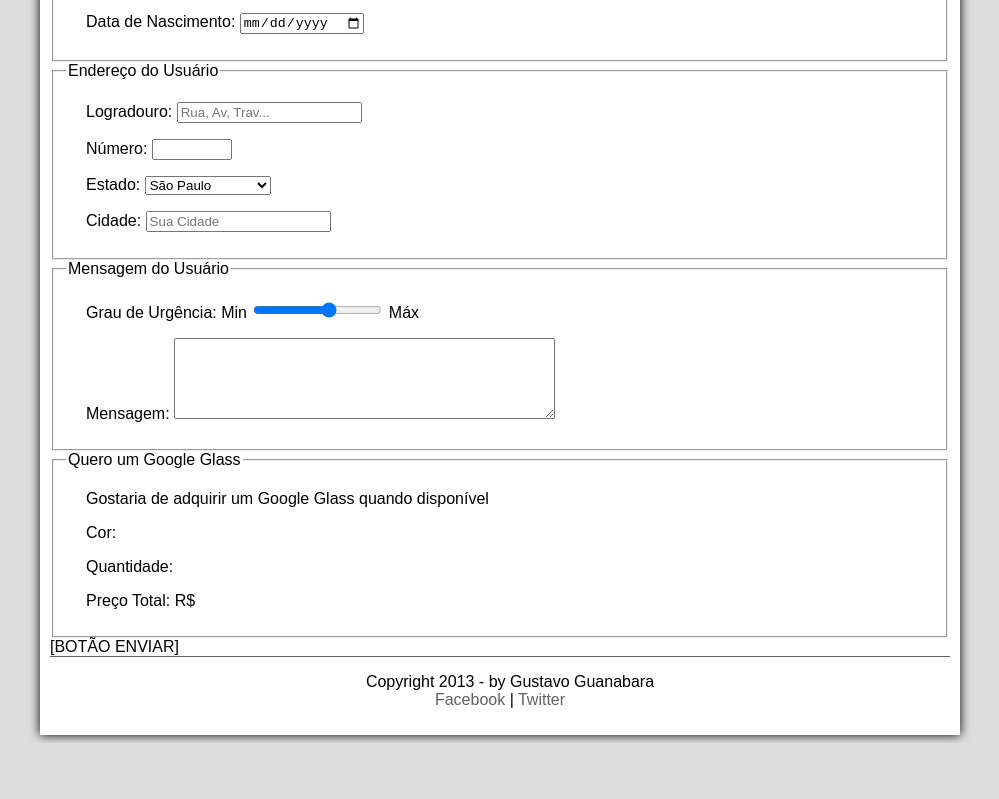
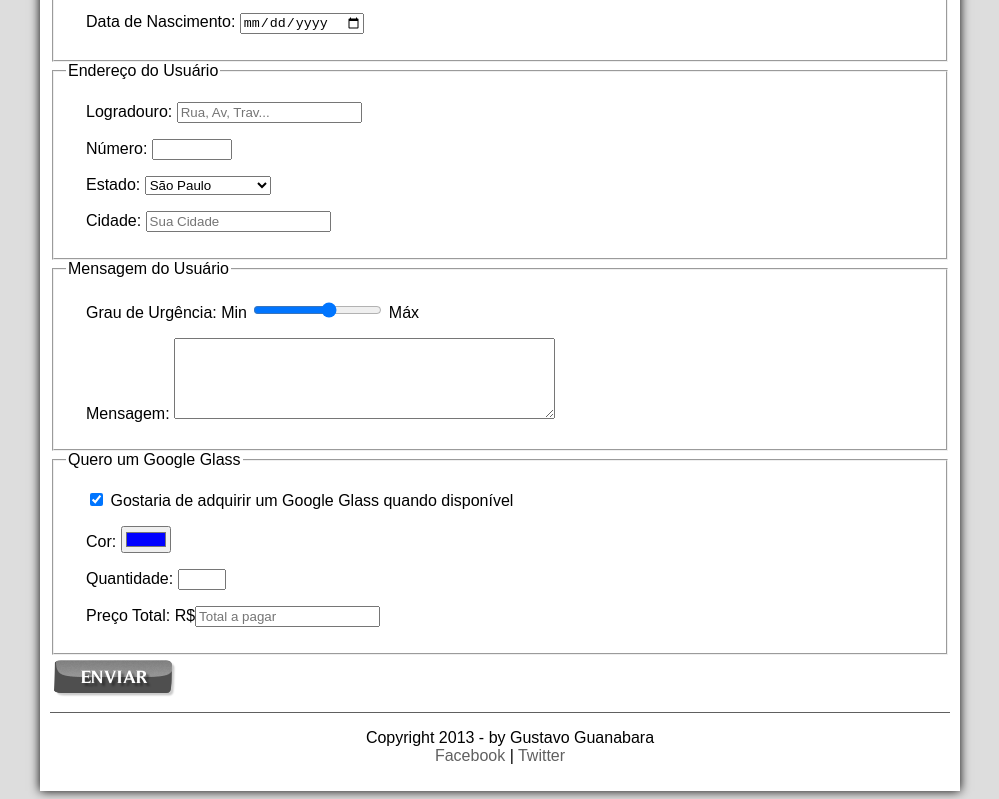
Before and after one commit to Nilcelso/google-glass, a plain HTML site: page fale-conosco.html in a window 1280 px wide. Shown: the part 557-1356 px from the top of the page, without its empty margins (140-1139 px from the left). Before the commit the page ends 1300 px from the top, so only its background shows below. Drawn offline with Linux system fonts and the light colour scheme; a web font is replaced by a local one.

Commit message:
Update fale-conosco.html

```diff
--- a/fale-conosco.html
+++ b/fale-conosco.html
@@ -8,6 +8,13 @@
 </head>
 
 <script language="javascript" src="_javascript/funcoes.js"> </script>
+<script>
+	function calc_total() {
+		var qtd = parseInt(document.getElementById('cQtd').value);
+		tot = qtd * 1500;
+		document.getElementById('cTot').value = tot;
+	}
+</script>
 
 <body>
 <div id="interface">
@@ -47,7 +54,7 @@
 </section>
 
 
-<form method="post" id="fContato" action="mailto:contato@cursoemvideo.com">
+<form method="post" id="fContato" action="mailto:contato@cursoemvideo.com" oninput="calc_total();">
 	<fieldset id="usuario">
 		<legend> Identificação do Usuário </legend>
 			<p> <label for="cNome"> Nome: </label> <input type="text" name="tNome" id="cNome" size="20" maxlength="40" placeholder="Nome Completo"/> </p>
@@ -94,14 +101,14 @@
 
 	<fieldset>
 		<legend id="pedido"> Quero um Google Glass </legend>
-			<p> <label for="cPed"> Gostaria de adquirir um Google Glass quando disponível </label> </p>
-			<p> <label for="cCor"> Cor: </label> </p>
-			<p> <label for="cQtd"> Quantidade: </label> </p>
-			<p> <label for="cTot"> Preço Total: R$ </label> </p>
+			<p> <input type="checkbox" name="tPed" id="cPed" checked/> <label for="cPed"> Gostaria de adquirir um Google Glass quando disponível </label> </p>
+			<p> <label for="cCor"> Cor: <input type="color" id="cCor" value="#0000FF"/></label> </p>
+			<p> <label for="cQtd"> Quantidade: <input type="number" name="tQtd" id="cQtd" min="0" max="5" /> </label> </p>
+			<p> <label for="cTot"> Preço Total: R$<input type="text" name="tTot" id="cTot" placeholder="Total a pagar" readonly /> </label> </p>
 	</fieldset>
 
+<input type="image" name="tEnviar" src="_imagens/botao-enviar.png" />
 
-	[BOTÃO ENVIAR]
 </form>
 
 <footer id="rodape">
```
